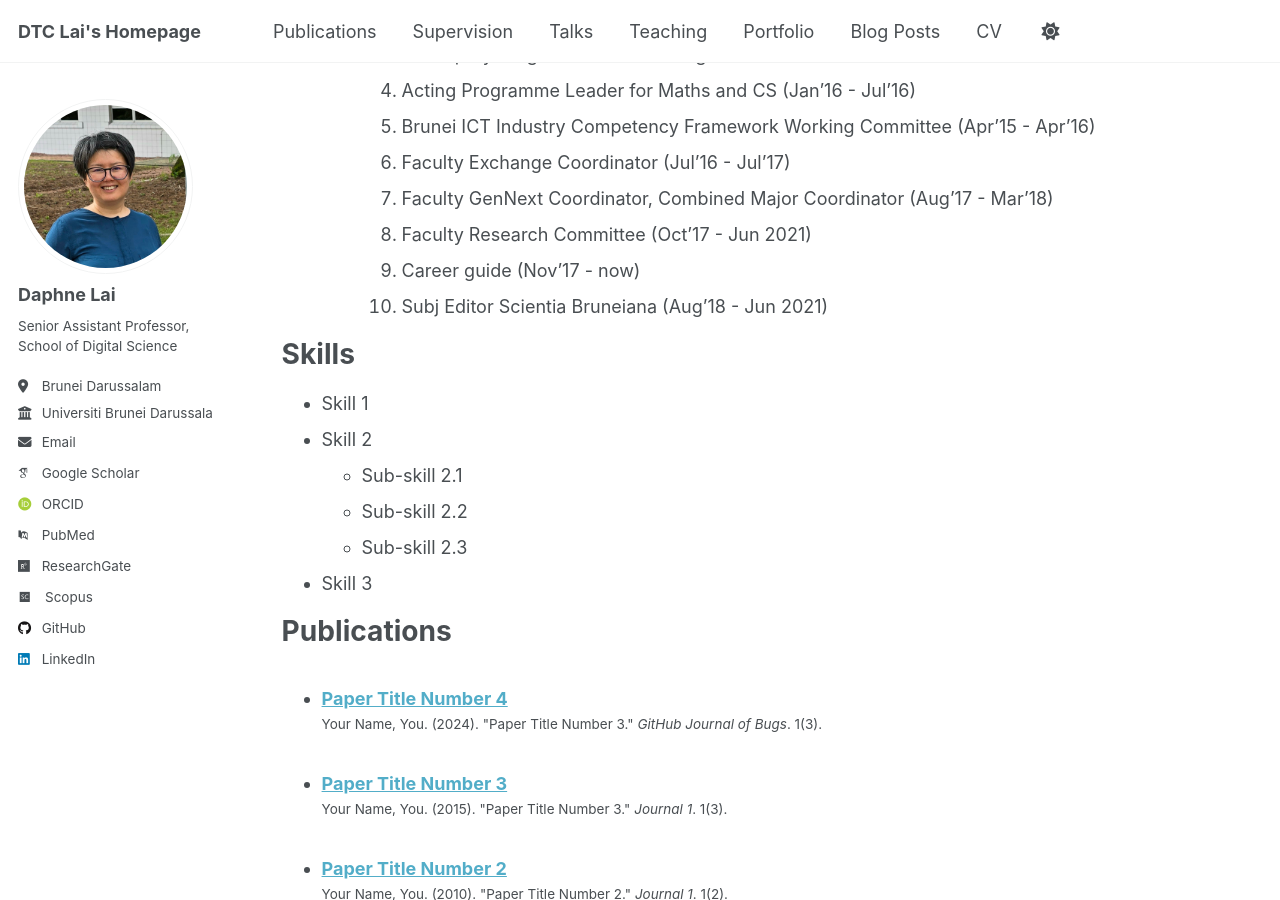
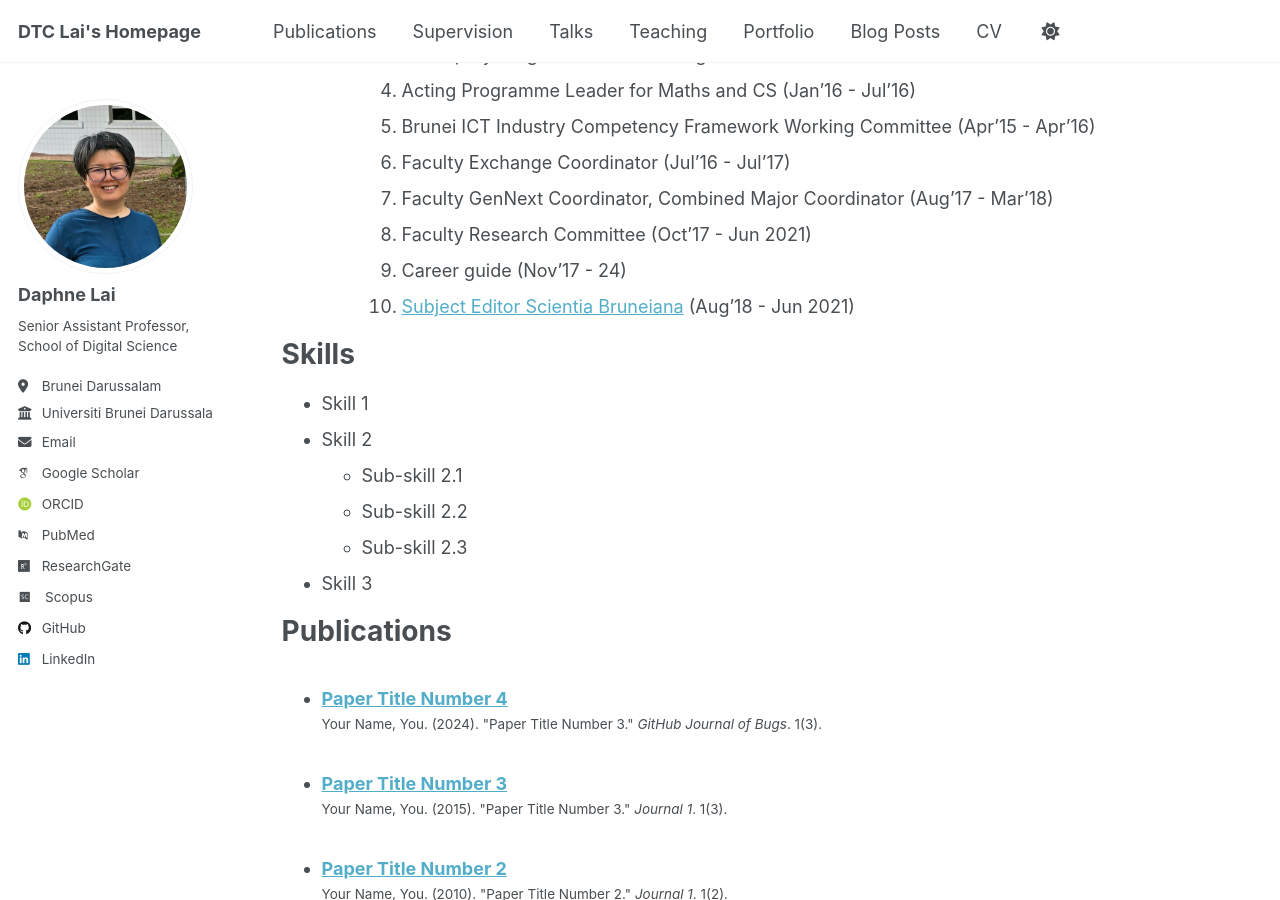
Before and after one commit to dtclai/dtclai.github.io, a Jekyll site: the page built from _pages/cv.md, in a window 1280 px wide and 900 px high, scrolled down 1775 px. Built offline with Jekyll 4.4.1, drawn with Linux system fonts in a browser that asks for light colours; some web fonts are replaced.

Commit message:
Update cv.md

```diff
--- a/_pages/cv.md
+++ b/_pages/cv.md
@@ -71,8 +71,8 @@ Work experience (CV in working progress)
      6. Faculty Exchange Coordinator (Jul'16 - Jul'17)
      7. Faculty GenNext Coordinator, Combined Major Coordinator (Aug'17 - Mar'18)
      8. Faculty Research Committee (Oct'17 - Jun 2021)
-     9.  Career guide (Nov'17 - now)
-     10. Subj Editor Scientia Bruneiana (Aug'18 - Jun 2021)
+     9.  Career guide (Nov'17 - 24)
+     10. <a href="https://scibru.fos.ubd.edu.bn/index.php/scibru/about/editorialTeam">Subject Editor Scientia Bruneiana</a> (Aug'18 - Jun 2021)
 
 Skills
 ======
```
